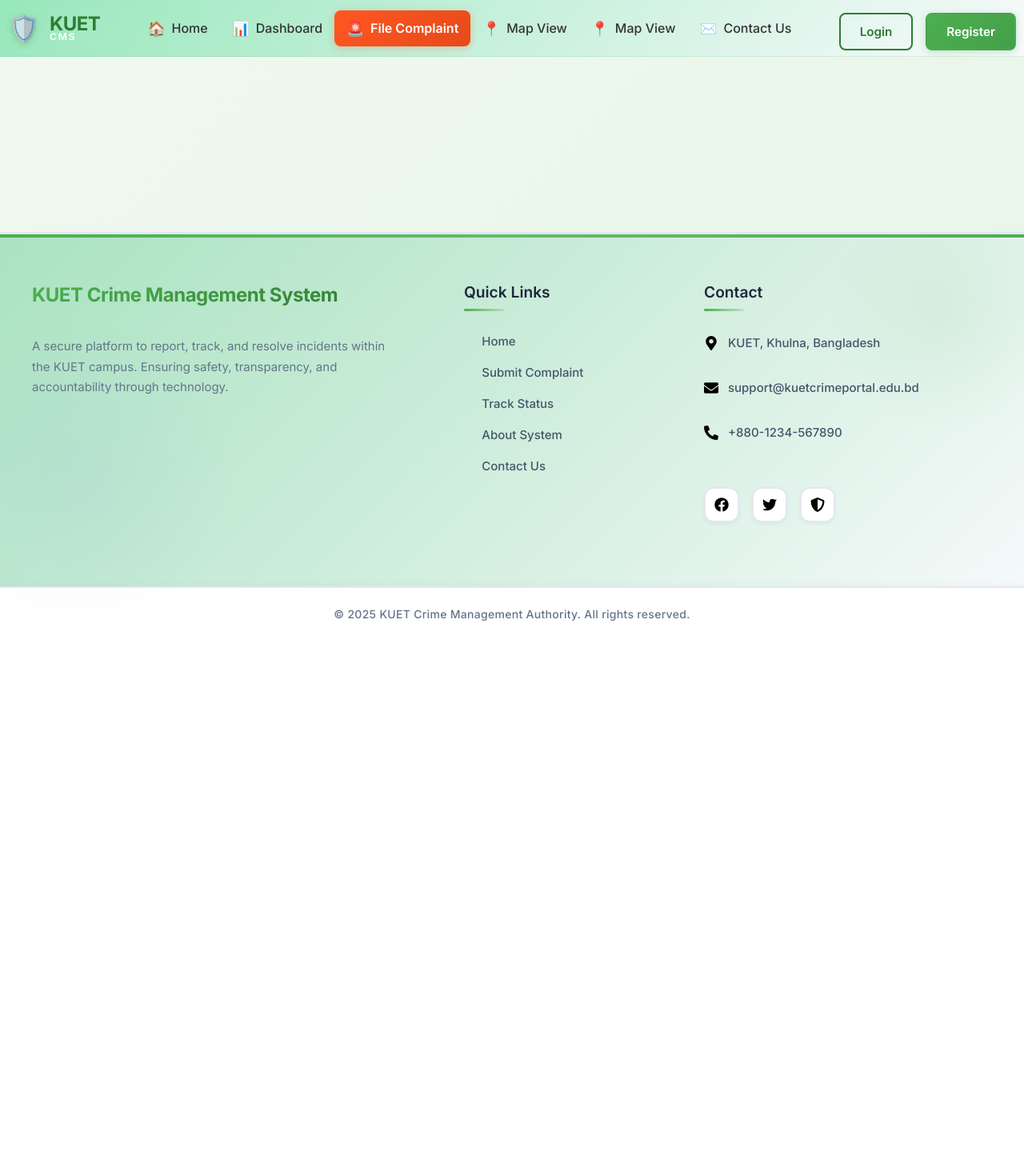
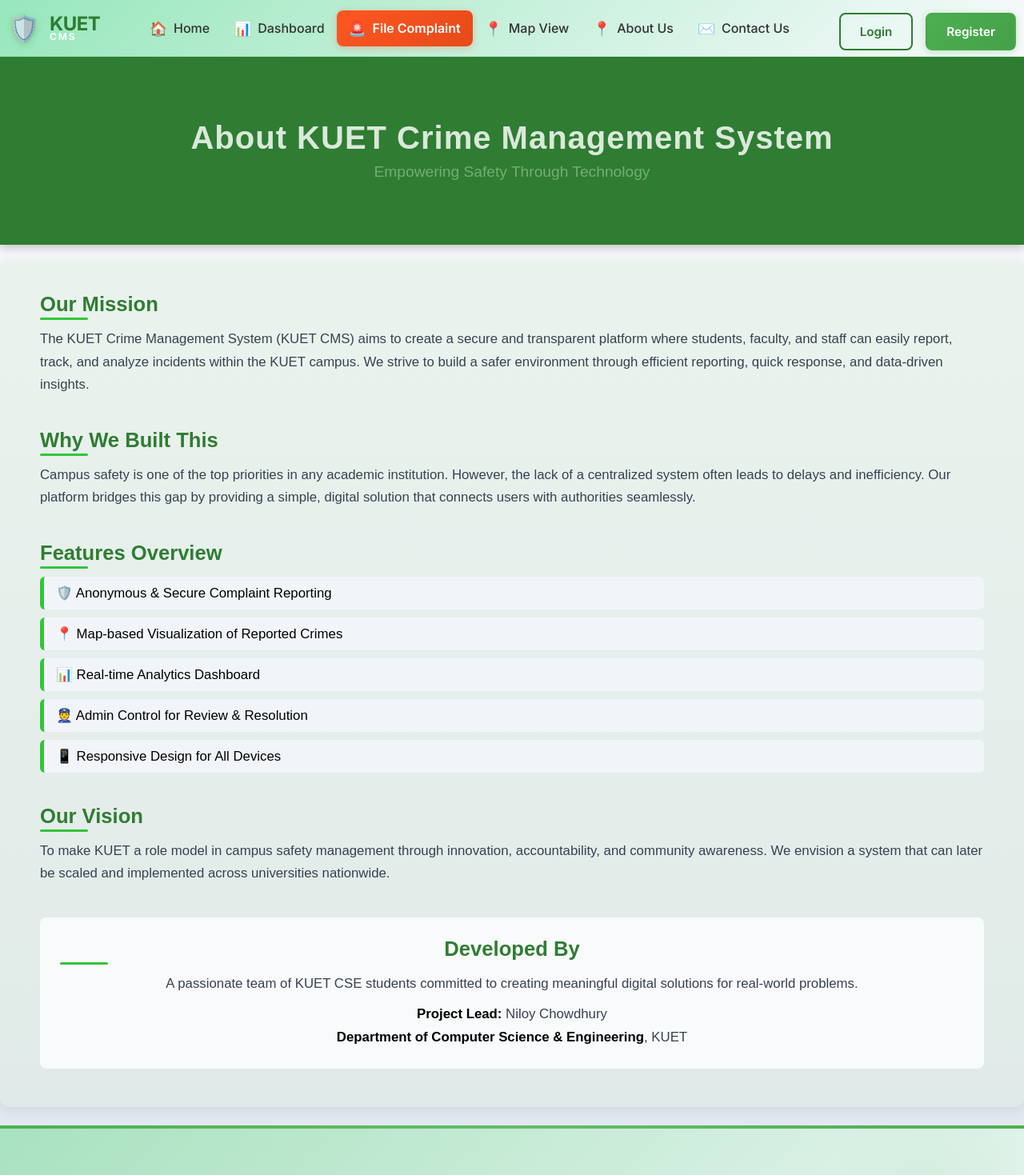
Before and after one commit to CodingABoveHEAd/kuet-crime-management-system, a React (Vite) app in the folder frontend/: page /about in a window 1280 px wide. Shown: the top 1469 px of the page at 80% size. Before the commit the page ends 800 px from the top, so only its background shows below. Built offline with nearby package versions, Linux system fonts and the light colour scheme.

Commit message:
designed the about us page

```diff
--- a/frontend/src/App.jsx
+++ b/frontend/src/App.jsx
@@ -10,6 +10,8 @@ import AdminDashboard from "./pages/AdminDashboard";
 import AdminMap from "./pages/AdminMap";
 import Contact from "./pages/Contact";
 import AdminMessages from "./pages/AdminMessages";
+import About from "./pages/About";
+
 
 function App() {
   return (
@@ -28,6 +30,7 @@ function App() {
           <Route path="/complaint" element={<ComplaintForm />} />
           <Route path="/analytics" element={<AdminDashboard />} />
           <Route path="/map" element={<AdminMap />} />
+          <Route path="/about" element={<About />} />
 
           <Route path="/contact" element={<Contact />} />
           <Route path="/admin/messages" element={<AdminMessages />} />
--- a/frontend/src/components/Nav.jsx
+++ b/frontend/src/components/Nav.jsx
@@ -88,35 +88,35 @@ export default function Navbar() {
         {/* Desktop Navigation */}
         <div className="nav-links">
           <Link to="/" className="nav-link">
-            <span className="nav-icon">🏠</span> Home
+            <span className="nav-icon">🏠</span>Home
           </Link>
 
           <Link to="/dashboard" className="nav-link">
-            <span className="nav-icon">📊</span> Dashboard
+            <span className="nav-icon">📊</span>Dashboard
           </Link>
 
           <Link to="/complaint" className="nav-link complaint-btn">
-            <span className="nav-icon">🚨</span> File Complaint
+            <span className="nav-icon">🚨</span>File Complaint
           </Link>
 
           <Link to="/map" className="nav-link">
-            <span className="nav-icon">📍</span> Map View
+            <span className="nav-icon">📍</span>Map View
           </Link>
 
-          <Link to="/map" className="nav-link">
-            <span className="nav-icon">📍</span> Map View
+          <Link to="/about" className="nav-link">
+            <span className="nav-icon">📍</span>About Us
           </Link>
 
           {(userRole !== "admin" && userRole !== "authority") && (
             <Link to="/Contact" className="nav-link">
-              <span className="nav-icon">✉️</span> Contact Us
+              <span className="nav-icon">✉️</span>Contact Us
             </Link>
           )}
 
           {/* Show Messages only for admin with badge */}
           {(userRole === "admin" || userRole === "authority") && (
             <Link to="/admin/messages" className="nav-link nav-messages">
-              <span className="nav-icon">📩</span> Messages
+              <span className="nav-icon">📩</span>Messages
               {unreadCount > 0 && (
                 <span className="message-badge">{unreadCount}</span>
               )}
--- /dev/null
+++ b/frontend/src/pages/About.jsx
@@ -0,0 +1,73 @@
+import React from "react";
+import "../styles/pagestyles/About.css";
+
+const About = () => {
+  return (
+    <div className="about-container">
+      <div className="about-hero">
+        <h1>About KUET Crime Management System</h1>
+        <p>Empowering Safety Through Technology</p>
+      </div>
+
+      <div className="about-content">
+        <section className="about-section">
+          <h2>Our Mission</h2>
+          <p>
+            The KUET Crime Management System (KUET CMS) aims to create a secure
+            and transparent platform where students, faculty, and staff can
+            easily report, track, and analyze incidents within the KUET campus.
+            We strive to build a safer environment through efficient reporting,
+            quick response, and data-driven insights.
+          </p>
+        </section>
+
+        <section className="about-section">
+          <h2>Why We Built This</h2>
+          <p>
+            Campus safety is one of the top priorities in any academic
+            institution. However, the lack of a centralized system often leads
+            to delays and inefficiency. Our platform bridges this gap by
+            providing a simple, digital solution that connects users with
+            authorities seamlessly.
+          </p>
+        </section>
+
+        <section className="about-section">
+          <h2>Features Overview</h2>
+          <ul>
+            <li>🛡️ Anonymous & Secure Complaint Reporting</li>
+            <li>📍 Map-based Visualization of Reported Crimes</li>
+            <li>📊 Real-time Analytics Dashboard</li>
+            <li>👮 Admin Control for Review & Resolution</li>
+            <li>📱 Responsive Design for All Devices</li>
+          </ul>
+        </section>
+
+        <section className="about-section">
+          <h2>Our Vision</h2>
+          <p>
+            To make KUET a role model in campus safety management through
+            innovation, accountability, and community awareness. We envision a
+            system that can later be scaled and implemented across universities
+            nationwide.
+          </p>
+        </section>
+
+        <section className="about-section about-team">
+          <h2>Developed By</h2>
+          <p>
+            A passionate team of KUET CSE students committed to creating
+            meaningful digital solutions for real-world problems.
+          </p>
+          <p className="credit-line">
+            <strong>Project Lead:</strong> Niloy Chowdhury
+            <br />
+            <strong>Department of Computer Science & Engineering</strong>, KUET
+          </p>
+        </section>
+      </div>
+    </div>
+  );
+};
+
+export default About;
--- /dev/null
+++ b/frontend/src/styles/pagestyles/About.css
@@ -0,0 +1,118 @@
+.about-container {
+  font-family: "Poppins", sans-serif;
+  color: #222;
+  display: flex;
+  flex-direction: column;
+  min-height: 100vh;
+  background: linear-gradient(180deg, #f8fafc 0%, #e2e8f0 100%);
+}
+
+/* Hero Section */
+.about-hero {
+  background:#2e7d32;
+  color: white;
+  text-align: center;
+  padding: 80px 20px;
+  box-shadow: 0 4px 10px rgba(0, 0, 0, 0.2);
+}
+
+.about-hero h1 {
+  font-size: 2.5rem;
+  margin-bottom: 10px;
+  letter-spacing: 1px;
+  color: rgba(255, 255, 255, 0.829);
+}
+
+.about-hero p {
+  font-size: 1.2rem;
+  opacity: 0.9;
+  color: rgba(255, 255, 255, 0.39);
+}
+
+/* Content Section */
+.about-content {
+  width: 100%;
+  max-width: 100%;
+  margin: 20px auto;
+  background: #dcebda69;
+  border-radius: 12px;
+  padding: 40px 50px;
+  padding-bottom: 8px;
+  box-shadow: 0 4px 15px rgba(0, 0, 0, 0.08);
+}
+
+.about-section {
+  margin-bottom: 40px;
+}
+
+.about-section h2 {
+  font-size: 1.6rem;
+  color: #2e7d32;
+  margin-bottom: 15px;
+  position: relative;
+}
+
+.about-section h2::after {
+  content: "";
+  position: absolute;
+  bottom: -5px;
+  left: 0;
+  width: 60px;
+  height: 3px;
+  background-color: #33c53a;
+  border-radius: 3px;
+}
+
+.about-section p {
+  font-size: 1.05rem;
+  line-height: 1.7;
+  color: #374151;
+}
+
+.about-section ul {
+  list-style: none;
+  padding: 0;
+}
+
+.about-section li {
+  font-size: 1.05rem;
+  background: #f1f5f9;
+  margin-bottom: 10px;
+  padding: 10px 15px;
+  border-left: 5px solid #33c53a;
+  border-radius: 6px;
+  transition: all 0.3s ease;
+}
+
+.about-section li:hover {
+  transform: translateX(5px);
+  background: #e0ffe4;
+}
+
+.about-team {
+  text-align: center;
+  background: #f9fafb;
+  padding: 25px;
+  border-radius: 8px;
+}
+
+.credit-line {
+  margin-top: 10px;
+  color: #1f2937;
+  font-weight: 500;
+}
+
+/* Responsive Design */
+@media (max-width: 768px) {
+  .about-content {
+    padding: 25px 20px;
+  }
+
+  .about-hero h1 {
+    font-size: 2rem;
+  }
+
+  .about-section h2 {
+    font-size: 1.3rem;
+  }
+}
```
